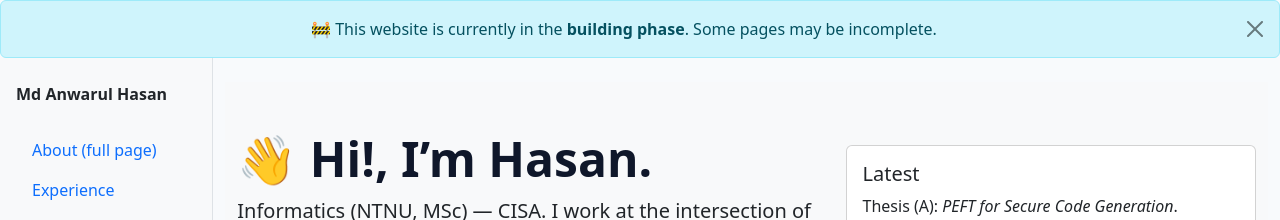
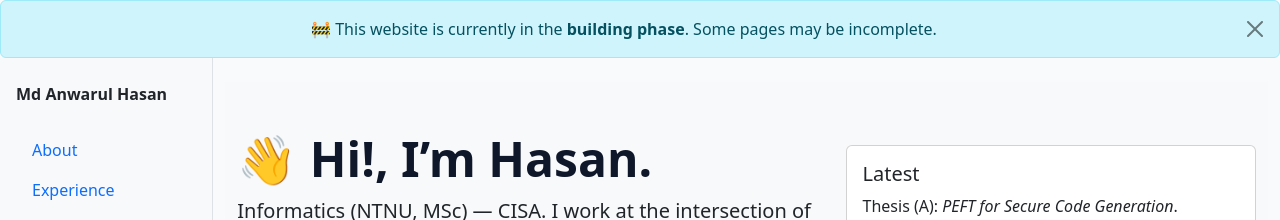
Before and after one commit to imahasan/imahasan.github.io, a React (Vite) app: page /#/ in a window 1280 px wide. Shown: the top 220 px of the page. Built offline with nearby package versions, Linux system fonts and the light colour scheme.

Commit message:
Fix: Updated the text of side bar "About" link displayed text

```diff
--- a/src/components/Sidebar.tsx
+++ b/src/components/Sidebar.tsx
@@ -17,7 +17,7 @@
       <nav className="px-3">
         <Nav className="flex-column">
           {/* Full-page route */}
-          <Nav.Link as={Link} to="/about">About (full page)</Nav.Link>
+          <Nav.Link as={Link} to="/about">About</Nav.Link>
 
           {/* In-page anchors on the home page */}
           <Nav.Link href="#experience">Experience</Nav.Link>
```
